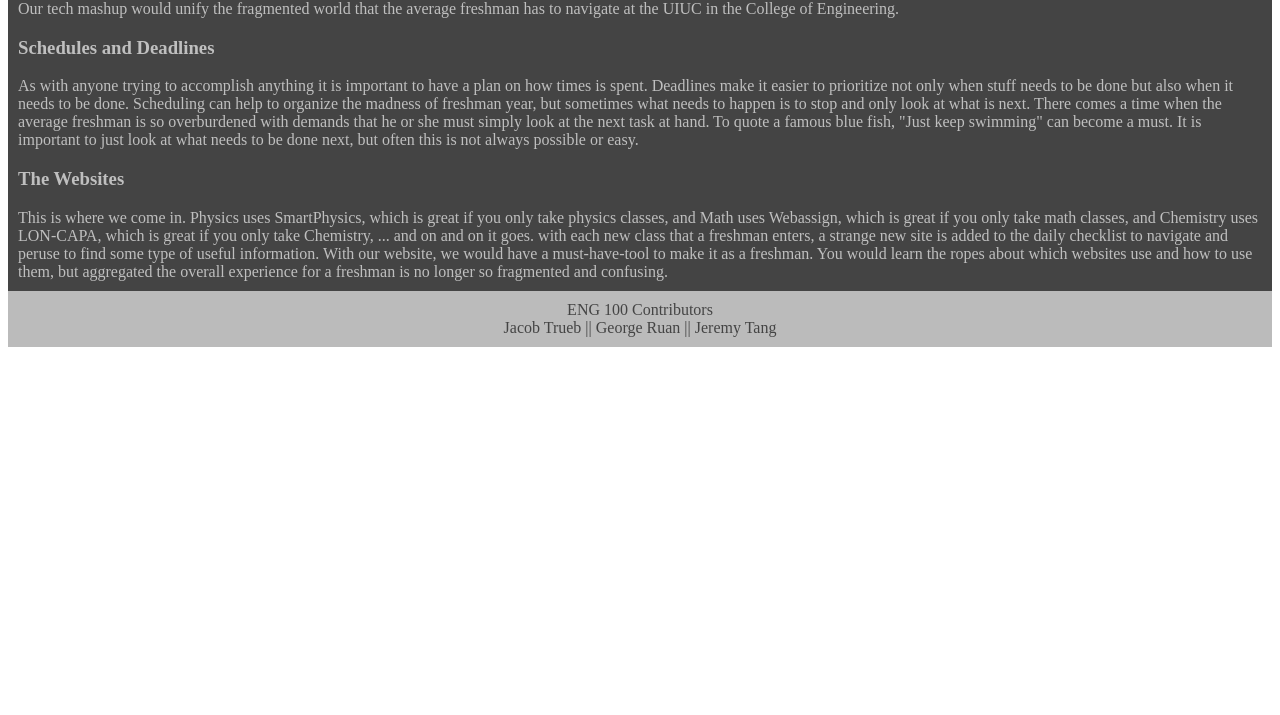
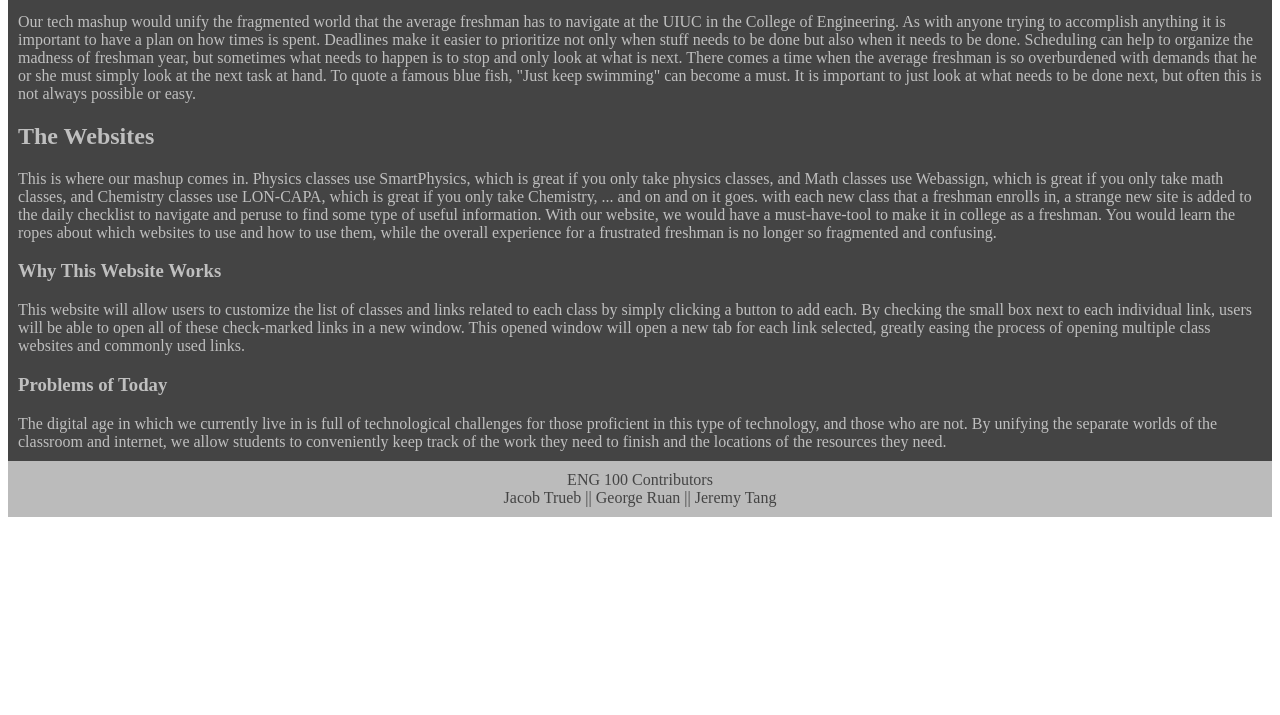
Before and after one commit to gruan/TechMashup, a plain HTML site: page index.html in a window 1280 px wide. Shown: the part 85-800 px from the top of the page. Drawn offline with Linux system fonts and the light colour scheme.

Commit message:
updated index file a little

```diff
--- a/index.html
+++ b/index.html
@@ -8,13 +8,10 @@
 
 	<div id="mainContent"
 		style="background: #444444; color: #bfbfbf; padding: 10px;">
-		<h2>Main Idea</h2>
+		<h1>Main Idea</h1>
 		<p1>Our tech mashup would unify the fragmented world that the
 		average freshman has to navigate at the UIUC in the College of
-		Engineering.</p1>
-
-		<h3>Schedules and Deadlines</h3>
-		<p2>As with anyone trying to accomplish anything it is important
+		Engineering. As with anyone trying to accomplish anything it is important
 		to have a plan on how times is spent. Deadlines make it easier to
 		prioritize not only when stuff needs to be done but also when it needs
 		to be done. Scheduling can help to organize the madness of freshman
@@ -23,20 +20,35 @@
 		overburdened with demands that he or she must simply look at the next
 		task at hand. To quote a famous blue fish, "Just keep swimming" can
 		become a must. It is important to just look at what needs to be done
-		next, but often this is not always possible or easy.</p2>
+		next, but often this is not always possible or easy.</p1>
 
-		<h3>The Websites</h3>
-		<p2>This is where we come in. Physics uses SmartPhysics, which is
-		great if you only take physics classes, and Math uses Webassign, which
-		is great if you only take math classes, and Chemistry uses LON-CAPA,
+		<h2>The Websites</h2>
+		<p2>This is where our mashup comes in. Physics classes use SmartPhysics, which is
+		great if you only take physics classes, and Math classes use Webassign, which
+		is great if you only take math classes, and Chemistry classes use LON-CAPA,
 		which is great if you only take Chemistry, ... and on and on it goes.
-		with each new class that a freshman enters, a strange new site is
+		with each new class that a freshman enrolls in, a strange new site is
 		added to the daily checklist to navigate and peruse to find some type
 		of useful information. With our website, we would have a
-		must-have-tool to make it as a freshman. You would learn the ropes
-		about which websites use and how to use them, but aggregated the
-		overall experience for a freshman is no longer so fragmented and
+		must-have-tool to make it in college as a freshman. You would learn the ropes
+		about which websites to use and how to use them, while the
+		overall experience for a frustrated freshman is no longer so fragmented and
 		confusing.</p2>
+
+		<h3>Why This Website Works</h3>
+		<p2>This website will allow users to customize the list of classes and links
+		related to each class by simply clicking a button to add each. By checking the
+		small box next to each individual link, users will be able to open all of these
+		check-marked links in a new window. This opened window will open a new tab for each
+		link selected, greatly easing the process of opening multiple class websites and
+		commonly
+		used links. </p2>
+
+		<h3>Problems of Today</h3>
+		<p2>The digital age in which we currently live in is full of technological challenges for
+		those proficient in this type of technology, and those who are not. By unifying the
+		separate worlds of the classroom and internet, we allow students to conveniently
+		keep track of the work they need to finish and the locations of the resources they need.</p2>
 	</div>
 
 	<div id="footer"
```
